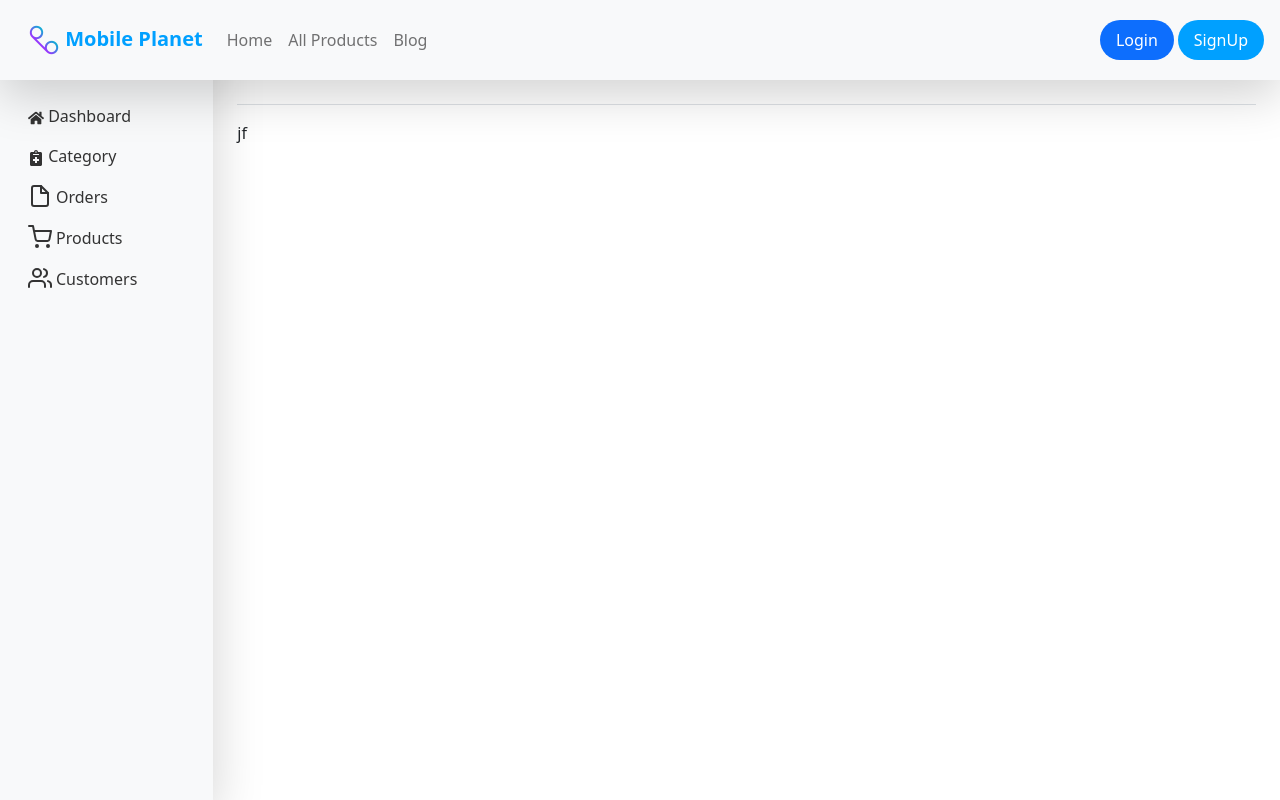
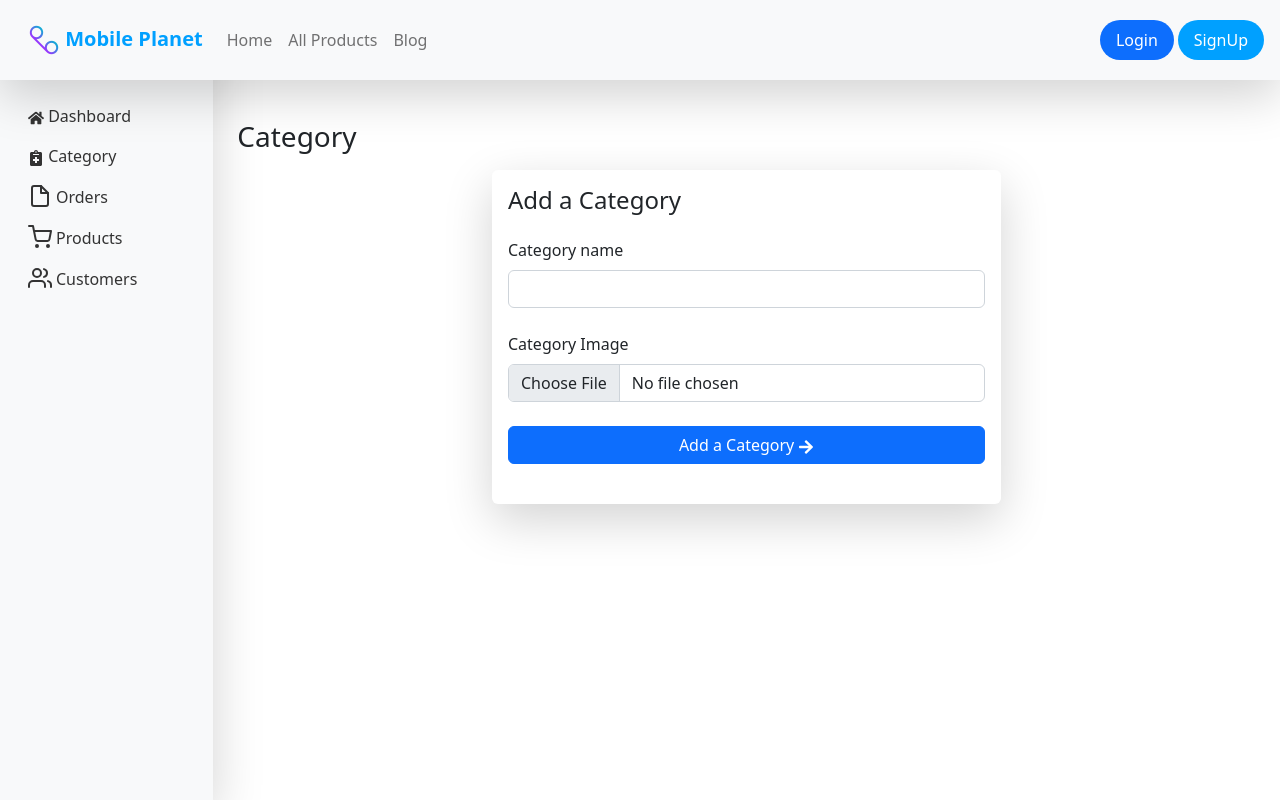
Before and after one commit to prantoc/mobile-planet-client-side, a React (Create React App) app in the folder mobile-planet/: page /dashboard/category in a window 1280 px wide. Built offline with nearby package versions, Linux system fonts and the light colour scheme; no server answers.

Commit message:
add category page design and admin route setup

```diff
--- a/mobile-planet/package.json
+++ b/mobile-planet/package.json
@@ -3,6 +3,7 @@
   "version": "0.1.0",
   "private": true,
   "dependencies": {
+    "@tanstack/react-query": "^4.16.1",
     "@testing-library/jest-dom": "^5.16.5",
     "@testing-library/react": "^13.4.0",
     "@testing-library/user-event": "^13.5.0",
--- a/mobile-planet/src/Layout/DashboardLayout.js
+++ b/mobile-planet/src/Layout/DashboardLayout.js
@@ -15,7 +15,7 @@ const DashboardLayout = () => {
                     <DashboardSidebar></DashboardSidebar>
 
                     <main className="col-md-9 ms-sm-auto col-lg-10 px-md-4 col-8">
-                        <div className="d-flex justify-content-between flex-wrap flex-md-nowrap align-items-center pt-3 pb-2 mb-3 border-bottom">
+                        <div className="d-flex justify-content-between flex-wrap flex-md-nowrap align-items-center pt-3 pb-2 mb-3">
 
                         </div>
                         <Outlet></Outlet>
--- /dev/null
+++ b/mobile-planet/src/Pages/Dashboard/Category/Category/Category.js
@@ -0,0 +1,113 @@
+import { useQuery } from '@tanstack/react-query';
+import React, { useState } from 'react';
+import { useForm } from 'react-hook-form';
+import { FaArrowRight } from 'react-icons/fa';
+import { useNavigate } from 'react-router-dom';
+import { successToast } from '../../../../toast/Toaster';
+import Loading from '../../../Shared/Loading/Loading';
+
+const Category = () => {
+
+    const [load, setLoad] = useState(false);
+    const { register, formState: { errors }, handleSubmit } = useForm();
+    const navigate = useNavigate()
+    const imgHostKey = process.env.REACT_APP_imgbb_key;
+    // const { data: specialities, isLoading } = useQuery({
+    //     queryKey: ['speciality'],
+    //     queryFn: () => fetch(`https://doctors-portal-server-theta.vercel.app/appointmentSpeciality`, {
+    //         headers: {
+    //             authoraization: `bearer ${localStorage.getItem('doctor-portal')}`
+    //         }
+    //     }).then(res => res.json())
+
+    // })
+
+    const handleAddDoctor = data => {
+        setLoad(true)
+        const img = data.img[0];
+        const formData = new FormData();
+        formData.append('image', img);
+        const url = `https://api.imgbb.com/1/upload?key=${imgHostKey}`
+        fetch(url, {
+            method: 'POST',
+            body: formData
+        })
+            .then(res => res.json())
+            .then(imgData => {
+                if (imgData.success) {
+                    const { name, email, speciality } = data
+                    const avatar = imgData.data.url
+                    const doctor = {
+                        name,
+                        email,
+                        speciality,
+                        avatar
+                    }
+
+                    fetch(`https://doctors-portal-server-theta.vercel.app/addDoctors`, {
+                        method: 'POST',
+                        headers: {
+                            'content-type': 'application/json',
+                            authoraization: `bearer ${localStorage.getItem('doctor-portal')}`
+                        },
+                        body: JSON.stringify(doctor)
+                    })
+                        .then(res => res.json())
+                        .then(data => {
+                            if (data.acknowledged) {
+                                successToast('Doctor Successfully Added !')
+                                setLoad(false)
+                            }
+                        })
+
+                }
+            })
+
+    }
+
+
+    // if (isLoading) {
+    //     return <Loading></Loading>
+    // }
+
+
+    return (
+        <>
+            <h3>Category</h3>
+            <div className='shadow-lg p-3 my-3 bg-body rounded col-6 mx-auto'>
+                <h4>Add a Category</h4>
+                <form className='my-4' onSubmit={handleSubmit(handleAddDoctor)}>
+                    <div className="mb-4">
+                        <label htmlFor="exampleInputName" className="form-label">Category name</label>
+                        <input {...register("name", {
+                            required: { value: true, message: "Category name is required" },
+                        })} type="text" className="form-control" id="exampleInputName" aria-invalid={errors.name ? "true" : "false"} />
+                        {errors.name && <p className='text-danger fw-bold my-1' role="alert">{errors.name?.message}</p>}
+                    </div>
+
+                    <div className="mb-4">
+                        <label htmlFor="exampleInputImg" className="form-label">Category Image</label>
+                        <input {...register("img", {
+                            required: { value: true, message: "Profile Photo is required" },
+                        })} type="file" className="form-control" id="exampleInputImg" aria-invalid={errors.img ? "true" : "false"} />
+                        {errors.img && <p className='text-danger fw-bold my-1' role="alert">{errors.img?.message}</p>}
+                    </div>
+
+                    <button type="submit" className="btn btn-primary text-center col-12  rounded">
+                        <div>
+                            {load
+                                ?
+                                <div className="spinner-border text-dark" role="status">
+                                    <span className="visually-hidden">Loading...</span>
+                                </div>
+                                :
+                                <>Add a Category <FaArrowRight></FaArrowRight></>}
+                        </div>
+                    </button>
+                </form>
+            </div>
+        </>
+    );
+};
+
+export default Category;
--- a/mobile-planet/src/Pages/Dashboard/Dashboard/Dashboard.js
+++ b/mobile-planet/src/Pages/Dashboard/Dashboard/Dashboard.js
@@ -5,7 +5,7 @@ const Dashboard = () => {
     useTitle('Dashboard')
     return (
         <>
-            jf
+            <h3>Dashboard</h3>
         </>
     );
 };
--- /dev/null
+++ b/mobile-planet/src/Pages/Shared/Loading/Loading.js
@@ -0,0 +1,14 @@
+import React from 'react';
+import { Spinner } from 'react-bootstrap';
+
+const Loading = () => {
+    return (
+        <div className='d-flex justify-content-center'>
+            <Spinner animation="border" role="status" className='text-dark'>
+                <span className="visually-hidden">Loading...</span>
+            </Spinner>
+        </div>
+    );
+};
+
+export default Loading;
--- a/mobile-planet/src/Pages/Shared/NavBar/NavBar.js
+++ b/mobile-planet/src/Pages/Shared/NavBar/NavBar.js
@@ -7,8 +7,10 @@ import '../../../assets/css/main/main.css'
 import { AuthContext } from '../../../contexts/AuthProvider';
 import { errorToast, successToast } from '../../../toast/Toaster';
 import avatar from '../../../assets/avater/man.png'
+import { useAdmin } from '../../../hooks/useAdmin';
 const NavBar = () => {
     const { user, logoutUser } = useContext(AuthContext);
+    const [isAdmin] = useAdmin(user?.email)
     const userLogout = () => {
         logoutUser()
             .then(() => {
@@ -42,6 +44,9 @@ const NavBar = () => {
                             <LinkContainer to="blog">
                                 <Nav.Link>Blog</Nav.Link>
                             </LinkContainer>
+                            {isAdmin && <LinkContainer to="/dashboard">
+                                <Nav.Link className='cs-color-primary fw-bold'>Admin-Dashboard</Nav.Link>
+                            </LinkContainer>}
                         </Nav>
                     </Navbar.Collapse>
 
--- a/mobile-planet/src/Routes/Routes/Routes.js
+++ b/mobile-planet/src/Routes/Routes/Routes.js
@@ -3,6 +3,7 @@ import DashboardLayout from "../../Layout/DashboardLayout";
 import FrontendLayout from "../../Layout/FrontendLayout";
 import Login from "../../Pages/Auth/Login/Login";
 import SignUp from "../../Pages/Auth/SignUp/SignUp";
+import Category from "../../Pages/Dashboard/Category/Category/Category";
 import Dashboard from "../../Pages/Dashboard/Dashboard/Dashboard";
 import Home from "../../Pages/Home/Home/Home";
 
@@ -35,7 +36,7 @@ export const router = createBrowserRouter([
             },
             {
                 path: "/dashboard/category",
-                element: <Dashboard></Dashboard>
+                element: <Category></Category>
             }
         ]
     },
```
Also changed, not shown: 1 other file (tests, documents, lock files or other folders).
